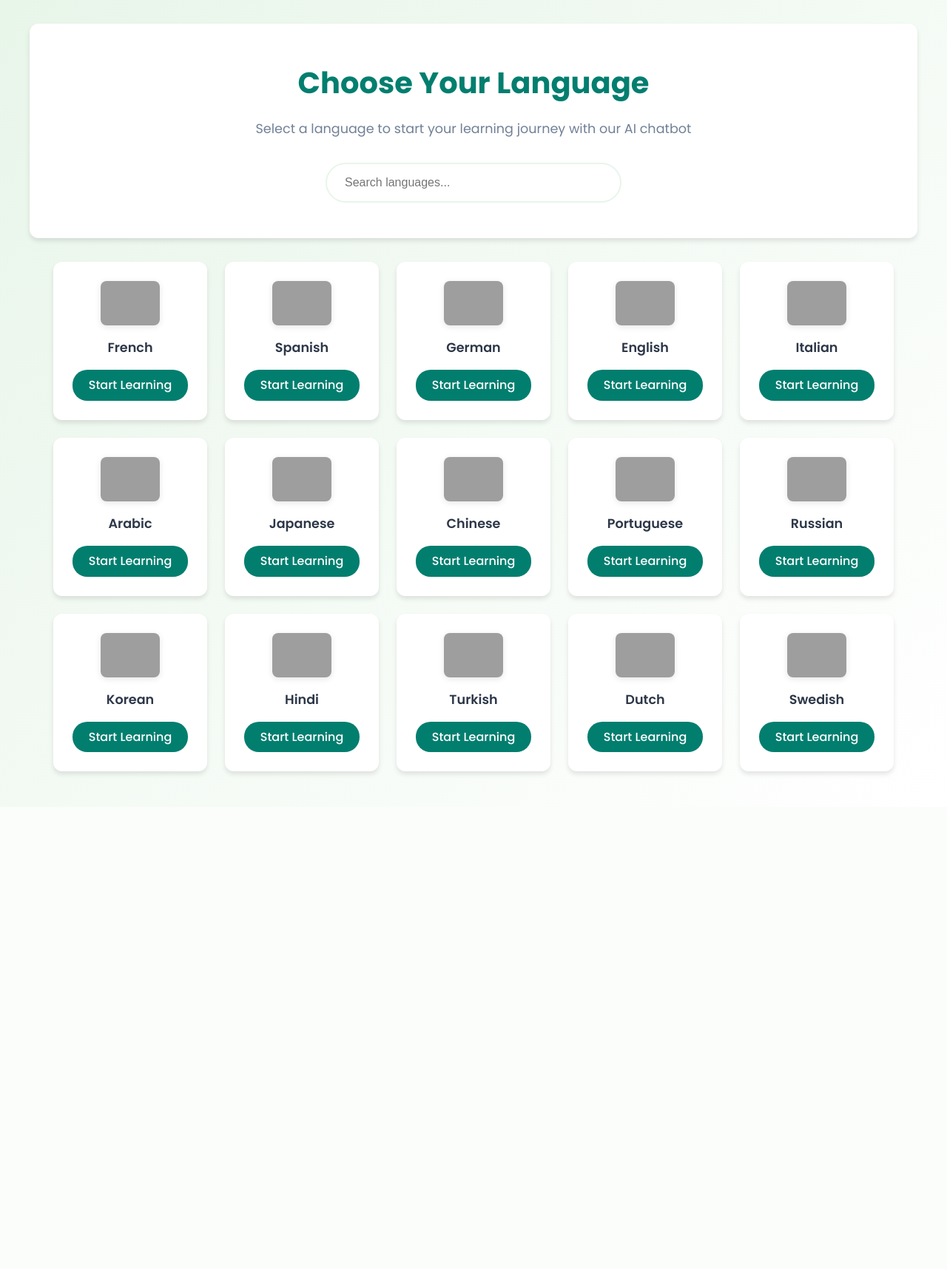
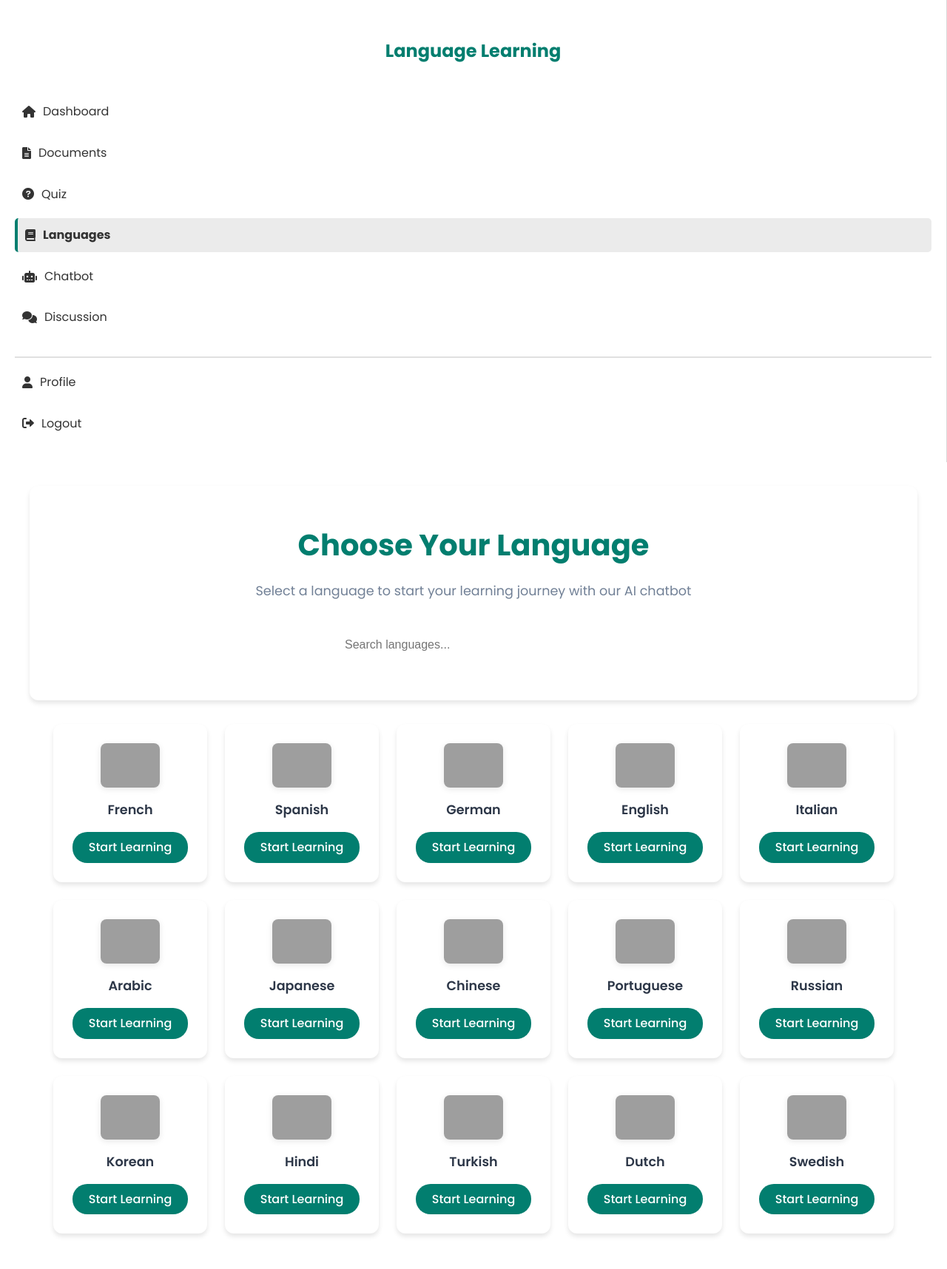
Before and after one commit to mohamedelziat50/language-learning-chatbot-MIU, a PHP site: page /app/views/student/Languages/language.php in a window 1280 px wide. Shown: the whole page at 74% size. Before the commit the page ends 1050 px from the top, so only its background shows below. Run offline with PHP 8.4, Linux system fonts and the light colour scheme; grey boxes are pictures that could not be loaded.

Commit message:
sidebar file

```diff
--- a/app/views/partials/sidebar.php
+++ b/app/views/partials/sidebar.php
@@ -1,21 +1,21 @@
 <?php
 $currentPage = basename($_SERVER['PHP_SELF']);
 ?>
-<link rel="stylesheet" href="../../../public/css/student/sidebar.css">
+<link rel="stylesheet" href="../../../public/css/student/sidebar.css"> <!-- Sidebar Styles -->
 <link rel="stylesheet" href="https://cdnjs.cloudflare.com/ajax/libs/font-awesome/6.0.0-beta3/css/all.min.css"> <!-- Font Awesome Icons -->
 <div class="sidebar">
     <div class="logo">Language Learning</div>
     <nav id="sidebar-nav">
         <div class="top-links">
-            <a href="dashboard.php"<?php if ($currentPage == 'dashboard.php') echo ' class="active"'; ?>><i class="fas fa-home"></i> Dashboard</a>
-            <a href="docs.php"<?php if ($currentPage == 'docs.php') echo ' class="active"'; ?>><i class="fas fa-file-alt"></i> Documents</a>
-            <a href="quiz.php"<?php if ($currentPage == 'quiz.php') echo ' class="active"'; ?>><i class="fas fa-question-circle"></i> Quiz</a>
-            <a href="../student/Languages/language.php"<?php if ($currentPage == 'topics.php') echo ' class="active"'; ?>><i class="fas fa-book"></i> Topics</a>
+            <a href="../student/dashboard.php"<?php if ($currentPage == 'dashboard.php') echo ' class="active"'; ?>><i class="fas fa-home"></i> Dashboard</a>
+            <a href="../student/docs.php"<?php if ($currentPage == 'docs.php') echo ' class="active"'; ?>><i class="fas fa-file-alt"></i> Documents</a>
+            <a href="../student/quiz.php"<?php if ($currentPage == 'quiz.php') echo ' class="active"'; ?>><i class="fas fa-question-circle"></i> Quiz</a>
+            <a href="../student/Languages/language.php" <?php if ($currentPage == 'language.php') echo 'class="active"'; ?>><i class="fas fa-book"></i> Languages</a>
             <a href="#"<?php if ($currentPage == 'chatbot.php') echo ' class="active"'; ?>><i class="fas fa-robot"></i> Chatbot</a>
             <a href="#"<?php if ($currentPage == 'discussion.php') echo ' class="active"'; ?>><i class="fas fa-comments"></i> Discussion</a>
         </div>
         <div class="bottom-links">
-            <a href="profile.php"<?php if ($currentPage == 'profile.php') echo ' class="active"'; ?>><i class="fas fa-user"></i> Profile</a>
+            <a href="../student/profile.php"<?php if ($currentPage == 'profile.php') echo ' class="active"'; ?>><i class="fas fa-user"></i> Profile</a>
             <a href="#"<?php if ($currentPage == 'logout.php') echo ' class="active"'; ?>><i class="fas fa-sign-out-alt"></i> Logout</a>
         </div>
     </nav>
--- a/app/views/student/Languages/language.php
+++ b/app/views/student/Languages/language.php
@@ -22,20 +22,23 @@ $languages = [
 <head>
     <meta charset="UTF-8">
     <title>Select Language - LinguaLearn</title>
+
+    <!-- ✅ Main Styles -->
     <link rel="stylesheet" href="../../../../public/css/Languages/language.css">
+
+    <!-- ✅ Google Fonts -->
     <link href="https://fonts.googleapis.com/css2?family=Poppins:wght@300;400;500;600;700&display=swap" rel="stylesheet">
 </head>
 <body>
-<?php
-// include sidebar partial (adjust path if your partials live elsewhere)
-$sidebarPath = __DIR__ . '../../partials/sidebar.php';
 
-if (file_exists($sidebarPath)) {
-    include_once $sidebarPath;
-}
-?>
+<!-- ✅ Main Layout Wrapper -->
+<div class="main-layout">
+    <!-- ✅ Main Page Content -->
+    <main class="content-area">
+    <!-- ✅ Sidebar (Loads Its Own CSS Internally) -->
+    <?php include '../../partials/sidebar.php'?>
 
-<!-- ✅ Enhanced Page Header -->
+
         <section class="page-header">
             <div class="header-content">
                 <h2>Choose Your Language</h2>
@@ -46,7 +49,7 @@ if (file_exists($sidebarPath)) {
             </div>
         </section>
 
-<!-- ✅ Language Grid with 5 items per row -->
+        <!-- ✅ Language Grid -->
         <div class="language-grid-container">
             <div class="language-grid" id="languageGrid">
                 <?php foreach ($languages as $lang): ?>
@@ -61,6 +64,11 @@ if (file_exists($sidebarPath)) {
             </div>
         </div>
 
+    </main>
+</div>
+
+<!-- ✅ Scripts -->
 <script src="../../../../public/js/Languages/language.js"></script>
+
 </body>
 </html>
--- a/public/css/Languages/language.css
+++ b/public/css/Languages/language.css
@@ -1,8 +1,7 @@
-/* ===== CSS Variables for Green & White Theme ===== */
 :root {
     --primary-green: #027e6f;
     --dark-green: #027e6f;
-    --light-green: #e8f5e9;
+    --light-green: #ffffff;
     --white: #ffffff;
     --light-gray: #f8f9fa;
     --text-dark: #2d3748;
@@ -26,50 +25,6 @@ body {
     min-height: 100vh;
 }
 
-/* ===== Enhanced Navbar ===== */
-.navbar {
-    background: var(--primary-green);
-    padding: 1rem 0;
-    box-shadow: var(--shadow);
-    position: sticky;
-    top: 0;
-    z-index: 1000;
-}
-
-.nav-container {
-    max-width: 1200px;
-    margin: 0 auto;
-    padding: 0 2rem;
-    display: flex;
-    justify-content: space-between;
-    align-items: center;
-}
-
-.logo {
-    font-size: 1.8rem;
-    font-weight: 700;
-    color: var(--white);
-}
-
-.nav-menu {
-    display: flex;
-    list-style: none;
-    gap: 2rem;
-}
-
-.nav-link {
-    color: var(--white);
-    text-decoration: none;
-    font-weight: 500;
-    padding: 0.5rem 1rem;
-    border-radius: var(--border-radius);
-    transition: all 0.3s ease;
-}
-
-.nav-link:hover {
-    background: var(--dark-green);
-    transform: translateY(-2px);
-}
 
 /* ===== Enhanced Page Header ===== */
 .page-header {
@@ -101,6 +56,7 @@ body {
 .search-container {
     max-width: 400px;
     margin: 0 auto;
+    border: #027e6f;
 }
 
 .search-input {
--- a/public/css/Topics/Topics.css
+++ b/public/css/Topics/Topics.css
@@ -2,7 +2,7 @@
 :root {
     --primary-green: #027e6f;
     --dark-green: #027e6f;
-    --light-green: #e8f5e9;
+    --light-green: #ffffff;
     --accent-green: #027e6f;
     --bright-green: #027e6f;
     --white: #ffffff;
--- a/public/js/Languages/language.js
+++ b/public/js/Languages/language.js
@@ -43,7 +43,7 @@ document.addEventListener('DOMContentLoaded', function() {
                 selectBtn.style.background = '';
 
                 // Redirect to topics page
-                window.location.href = `../Topics/Topics.php?lang=${encodeURIComponent(languageName)}`;
+                window.location.href = `../../../app/views/student/Topics/Topics.php?lang=${encodeURIComponent(languageName)}`;
             }, 800);
         });
     });
```
Also changed, not shown: other parts of public/css/Languages/language.css (+0 -32 lines), app/views/student/language.php (added, +1 -0 lines). Lines whose indentation alone changed are shown as unchanged.
